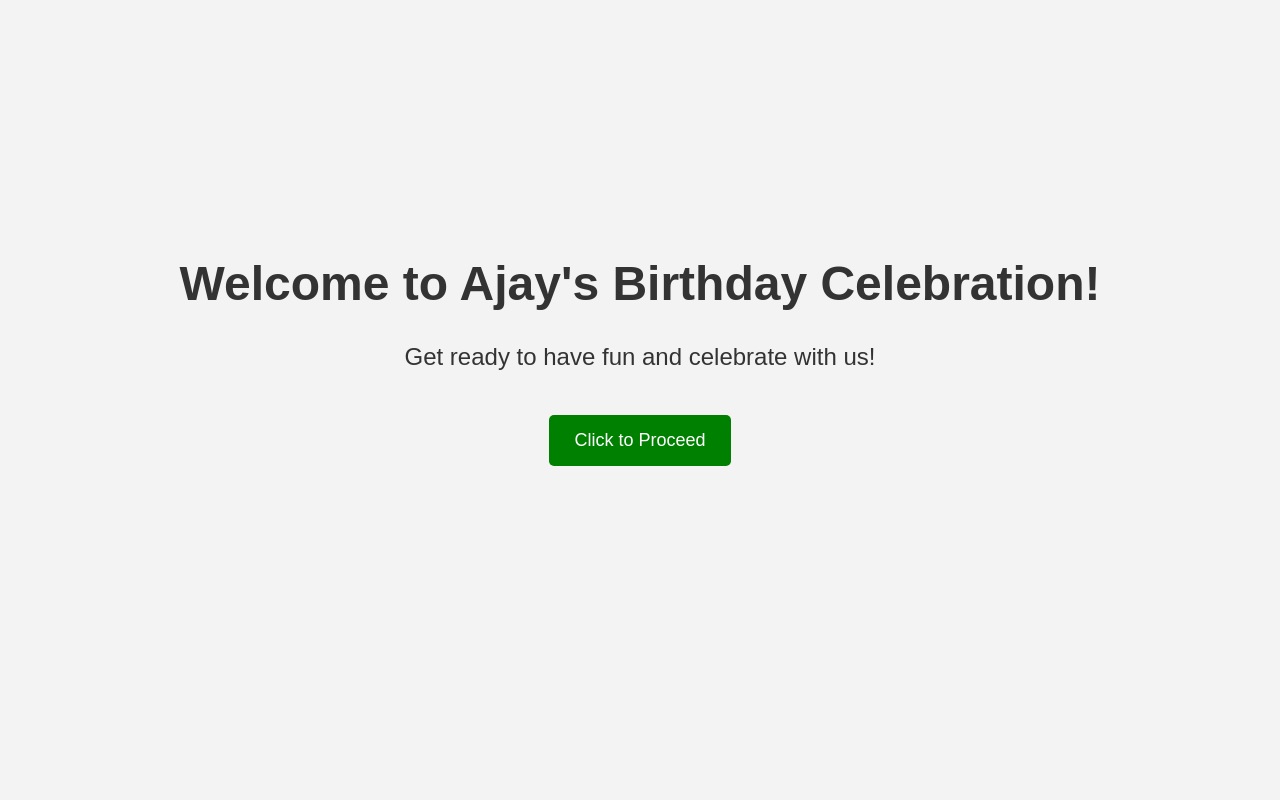
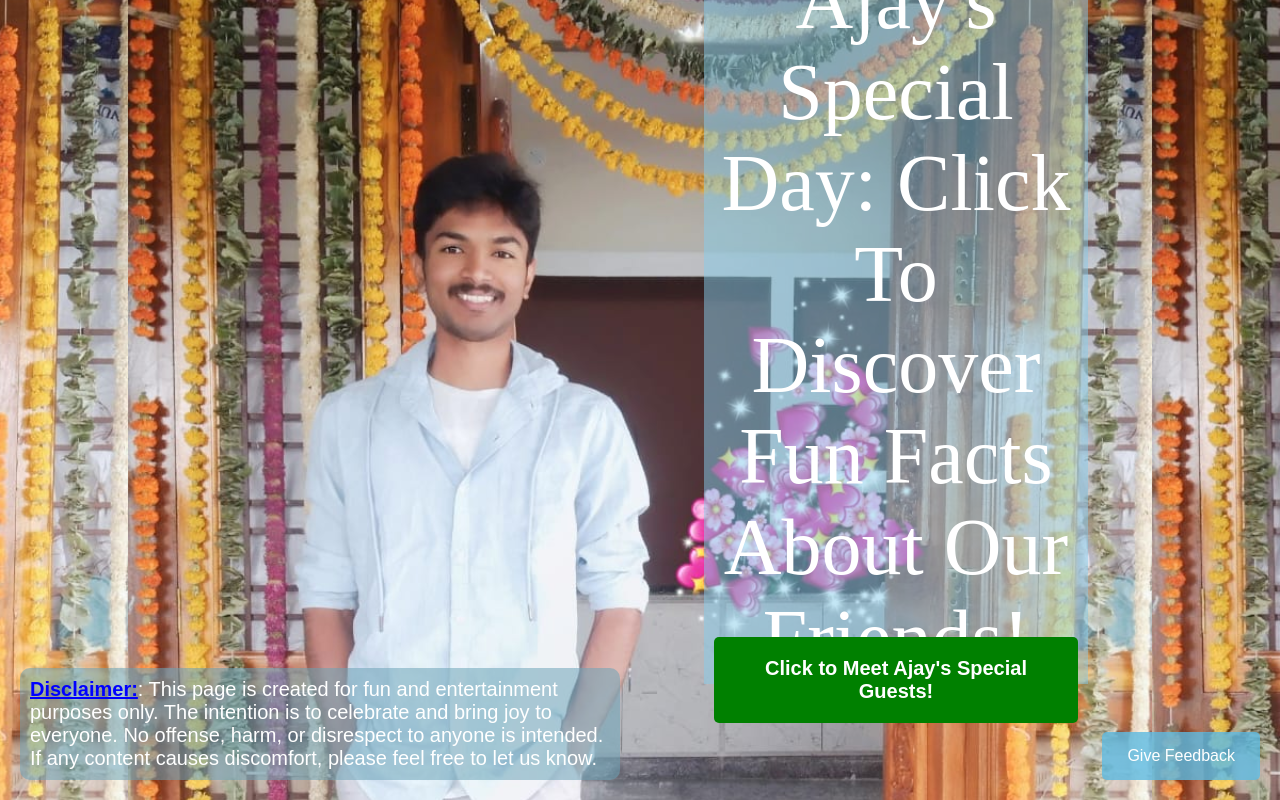
Before and after one commit to DHANDEAJAYKUMAR/AJAY_BIRTHDAY, a plain HTML site: page index.html in a window 1280 px wide. Shown: the top 800 px of the page. Drawn offline with Linux system fonts and the light colour scheme.

Commit message:
Update index.html

```diff
--- a/index.html
+++ b/index.html
@@ -3,45 +3,101 @@
 <head>
     <meta charset="UTF-8">
     <meta name="viewport" content="width=device-width, initial-scale=1.0">
-    <title>Ajay's Special Day: Welcome!</title>
+    <title>Ajay's Special Day: Click to Discover Fun Facts About Our Friends!</title>
+    <link rel="stylesheet" href="style.css">
     <style>
-        body {
-            text-align: center;
-            font-family: Arial, sans-serif;
-            margin: 0;
-            padding: 0;
-            background-color: #f3f3f3;
+        .hero-section {
+            position: relative;
+            height: 150vh; /* Full viewport height */
+            background-image: url('AJAY PHOTO.jpeg');
+            background-size: 80%; /* Cover the whole section with the image */
+            background-position: center center;
         }
 
-        .welcome-message {
-            margin-top: 20%;
-            font-size: 24px;
-            color: #333;
+        .hero-section-title {
+            text-align: center;
+            margin-top: 80px;
+            color: white; /* Make text color white to be visible on the image */
+            position: absolute;
+            top: 20%; /* Move text down slightly */
+            left: 70%;
+            transform: translate(-50%, -50%);
+            background-color: rgba(135, 206, 235, 0.5);
         }
 
-        .proceed-button {
-            background-color: green;
+        .button-container {
+            position: absolute;
+            top: 55%; /* Adjust button position slightly down */
+            left: 70%;
+            transform: translate(-50%, -50%);
+        }
+
+        .hero-button {
+            background-color: green; /* Green button */
+            color: white;
+            padding: 20px 30px;
+            text-decoration: none;
+            font-size: 20px;
+            border-radius: 5px;
+            text-align: center;
+            margin: 10px;
+        }
+
+        .feedback-button {
+            position: fixed; /* Fixed at the bottom-right of the screen */
+            bottom: 20px; /* 20px above the bottom edge */
+            right: 20px; /* 20px from the right edge */
+            background-color: rgba(95, 187, 224, 0.811); /* Blue button */
             color: white;
             padding: 15px 25px;
             text-decoration: none;
-            font-size: 18px;
+            font-size: 16px;
             border-radius: 5px;
-            display: inline-block;
-            margin-top: 20px;
+            text-align: center;
+        }
+
+        .disclaimer {
+            position: fixed; /* Fixed at the bottom-left of the screen */
+            bottom: 20px; /* 20px above the bottom edge */
+            left: 20px; /* 20px from the left edge */
+            font-size: 20px;
+            color: white;
+            background-color: rgba(108, 163, 184, 0.541); /* Semi-transparent black background */
+            padding: 10px;
+            border-radius: 10px;
+            max-width: 600px; /* Prevent the text from stretching too far */
         }
     </style>
 </head>
 <body>
-    <!-- Audio for the background music -->
-    <audio autoplay loop>
-        <source src="38-Michael-Riepen-Happy-Birthday(chosic.com).mp3" type="audio/mpeg">
-        Your browser does not support the audio element.
-    </audio>
+    <!-- Hero Section -->
+    <section class="hero-section" id="hero-section">
+        <h1 class="hero-section-title">Ajay's Special Day: Click to Discover Fun Facts About Our Friends!</h1>
 
-    <div class="welcome-message">
-        <h1>Welcome to Ajay's Birthday Celebration!</h1>
-        <p>Get ready to have fun and celebrate with us!</p>
-        <a href="main.html" class="proceed-button">Click to Proceed</a>
-    </div>
+        <!-- Button Container -->
+        <div class="button-container">
+            <!-- Button to Meet Guests -->
+            <a href="explore.html" class="hero-button">Click to Meet Ajay's Special Guests!</a>
+        </div>
+
+        <!-- Feedback Button -->
+        <a href="https://docs.google.com/forms/d/e/1FAIpQLSduFfLU-yEaNE9xgqiWzdwBkh1An3Nq59FXixTu2OAWaQFokg/viewform?usp=sf_link"
+           class="feedback-button" target="_blank">Give Feedback</a>
+
+        <!-- Disclaimer Section -->
+        <div class="disclaimer">
+            <p><span style="color: blue; font-weight: bold;"><u>Disclaimer:</u></span>: This page is created for fun and entertainment purposes only. The intention is to celebrate and bring joy to everyone. No offense, harm, or disrespect to anyone is intended. If any content causes discomfort, please feel free to let us know.</p>
+        </div>
+
+        <!-- Audio Element for Birthday Song -->
+        <div class="audio-section" style="text-align: center; margin: 20px;">
+            <audio autoplay loop>
+                <source src="38-Michael-Riepen-Happy-Birthday(chosic.com).mp3" type="audio/mpeg">
+                Your browser does not support the audio element.
+            </audio>
+        </div>
+    </section>
+
+    <script src="index.html"></script>
 </body>
 </html>
```
